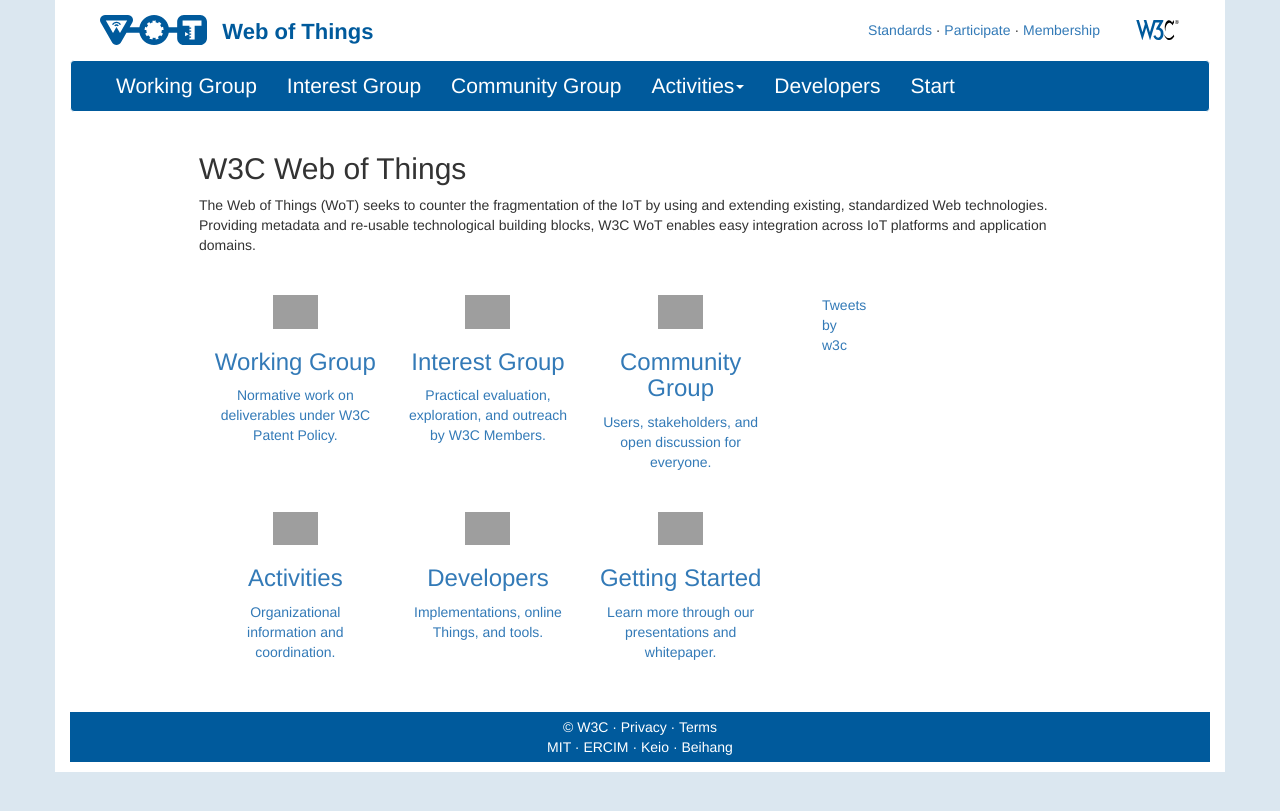
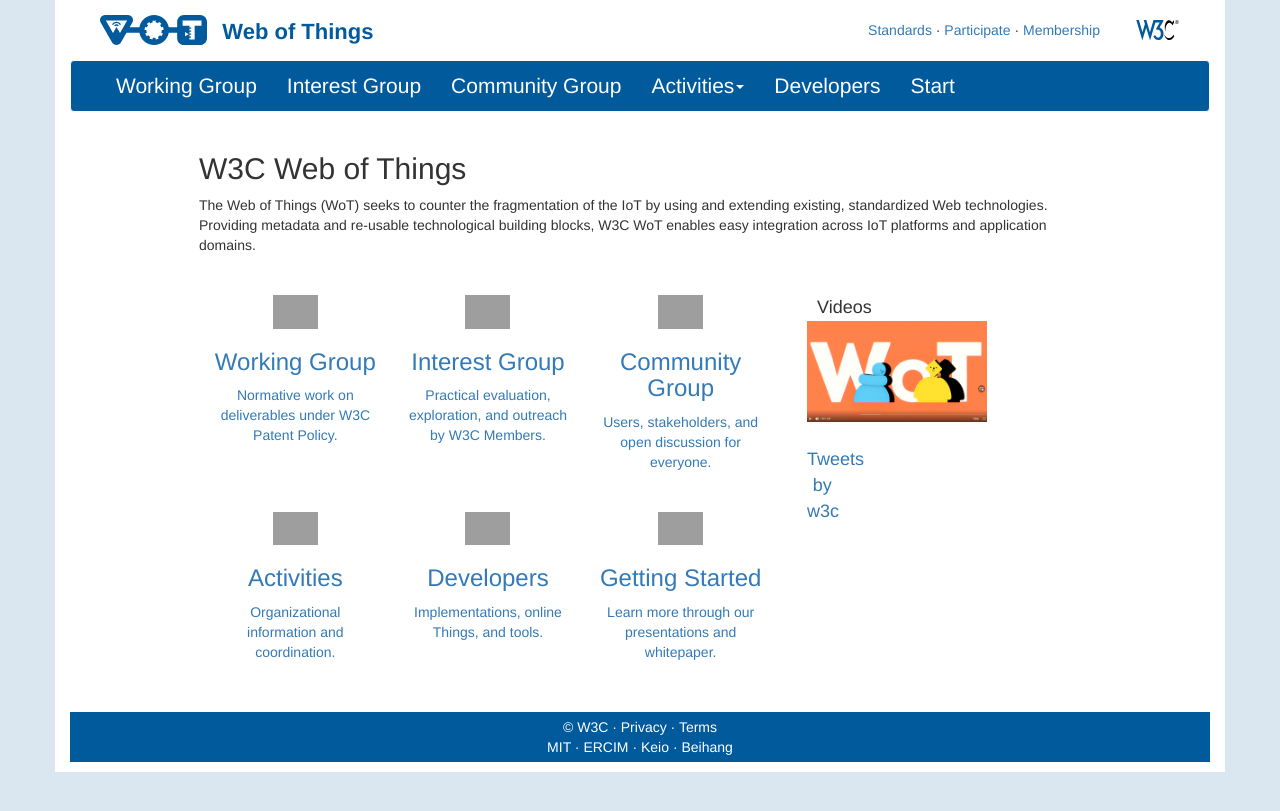
Before and after one commit to w3c/wot-marketing, a Jekyll site: the page built from docs/index.html, in a window 1280 px wide, cut to the strip 0-811 px from the top of the page. Built offline with Jekyll 4.4.1, drawn with Linux system fonts in a browser that asks for light colours; nearby versions of some CDN libraries; comment, search, counter and statistics services are not loaded; grey boxes are pictures that could not be loaded.

Commit message:
add video thumbnail

```diff
--- a/docs/index.html
+++ b/docs/index.html
@@ -83,8 +83,14 @@
 
 	</div>
 	<div class="col-md-2">
-		<div class="col-md-3 text-center">
-			<a class="twitter-timeline" data-height="450" href="https://twitter.com/w3c_wot">Tweets by w3c</a>
+		<div class="col-md-3 text-center" style="padding:0">
+			<span style="font-size: large; font-weight: 500; padding-left: 10px;">Videos<span/><!-- emulate twitter style? -->
+			<a href="#">
+				<img class="img-responsive" style="min-width: 180px; width: 100%" src="/wot-marketing/images/wot-video-thumbnail.png" alt="WoT Video" />
+			</a>
+			<br />
+
+			<a class="twitter-timeline" data-height="350" href="https://twitter.com/w3c_wot">Tweets by w3c</a>
 			<script async src="https://platform.twitter.com/widgets.js" charset="utf-8"></script>
 		</div>
 	</div>
```
Also changed, not shown: docs/images/wot-video-thumbnail.png (added).
